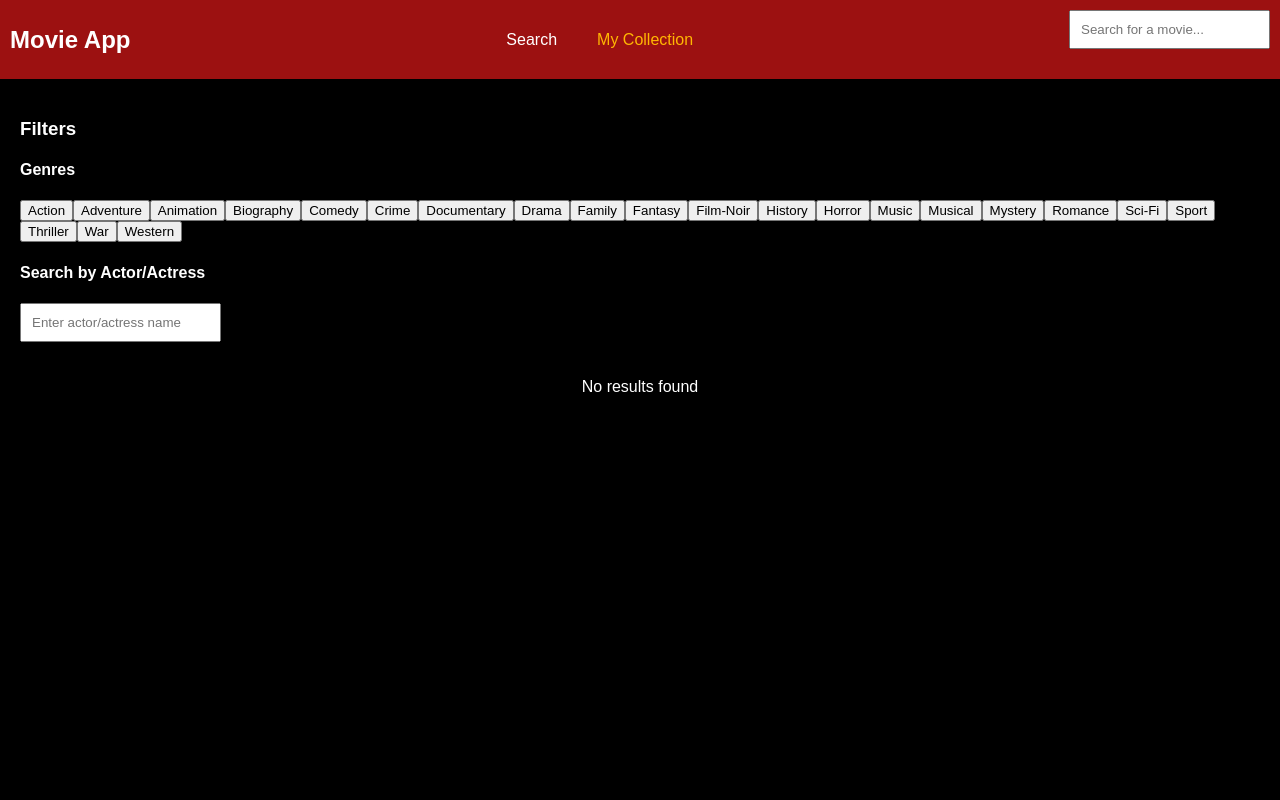
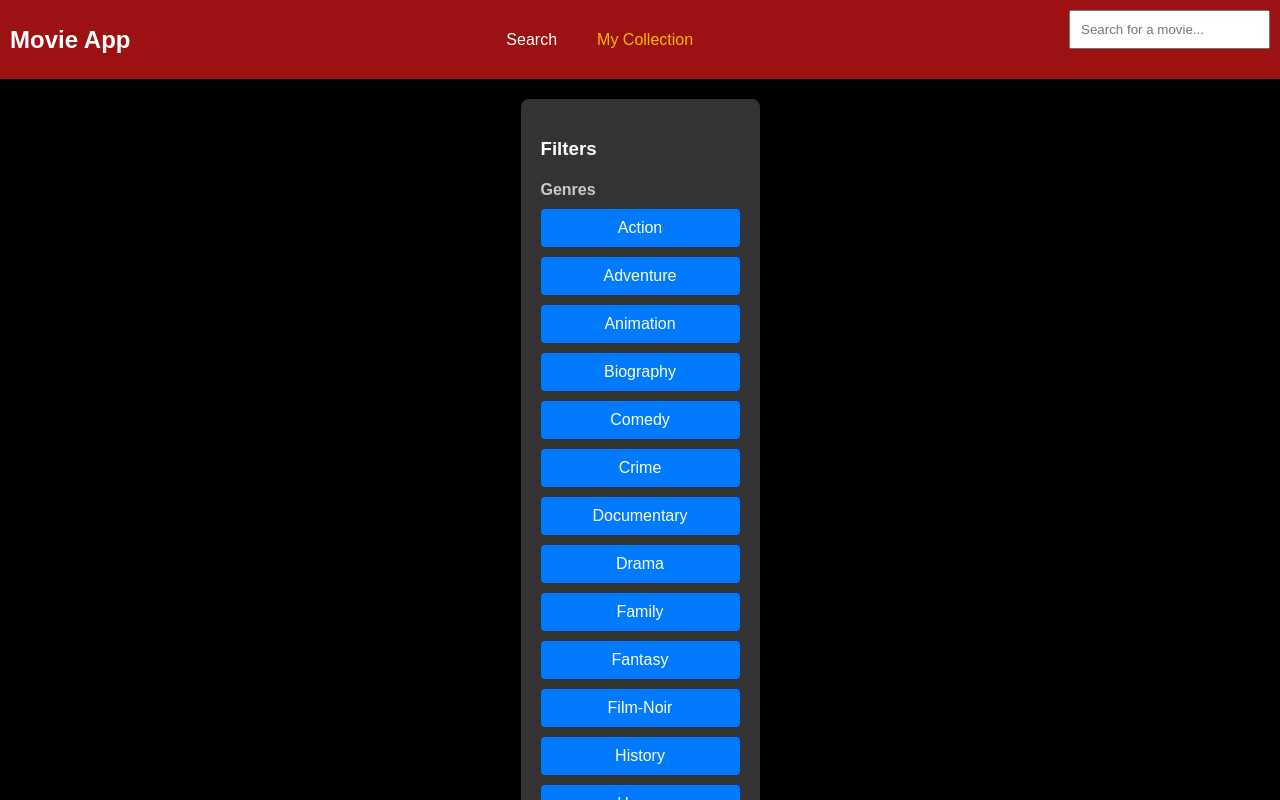
Before and after one commit to JoshuaBrophy/movie-collection-app, a React (Create React App) app: page / in a window 1280 px wide. Both pictures are taken after a click on the element "My Collection". Shown: the top 800 px of the page. Built offline with nearby package versions, Linux system fonts and the light colour scheme.

Commit message:
sidebar.css

```diff
--- /dev/null
+++ b/src/CSS/Sidebar.css
@@ -0,0 +1,46 @@
+.sidebar {
+    background-color: #333;
+    border-radius: 8px;
+    padding: 20px;
+    box-shadow: 0 4px 6px rgba(0, 0, 0, 0.3);
+  }
+
+  .sidebar h3 {
+    margin-bottom: 15px;
+    color: #fff;
+  }
+
+  .sidebar h4 {
+    margin-bottom: 10px;
+    color: #ccc;
+  }
+
+  .sidebar button {
+    display: block;
+    width: 100%;
+    padding: 10px 0;
+    margin-bottom: 10px;
+    border: none;
+    border-radius: 4px;
+    background-color: #007bff;
+    color: #fff;
+    font-size: 16px;
+    cursor: pointer;
+    transition: background-color 0.3s ease;
+  }
+
+  .sidebar button:hover {
+    background-color: #0056b3;
+  }
+
+  .sidebar input[type="text"] {
+    width: 100%;
+    padding: 10px;
+    margin-top: 5px;
+    border: 1px solid #666;
+    border-radius: 4px;
+    background-color: #444;
+    color: #ccc;
+  }
+
+  /* Optional: Add more styles as needed */
--- a/src/Sidebar.js
+++ b/src/Sidebar.js
@@ -1,4 +1,5 @@
 import React from 'react';
+import './CSS/Sidebar.css'
 
 const Sidebar = ({ collection, onFilterChange, onSearch }) => {
   const handleGenreChange = (genre) => {
```
